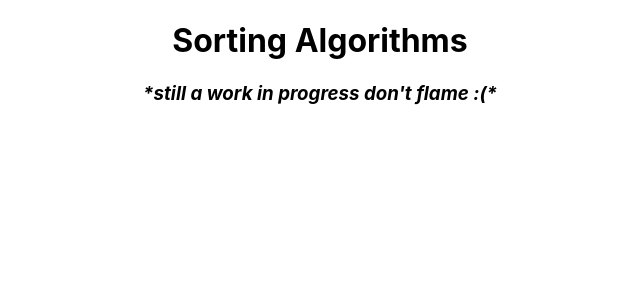
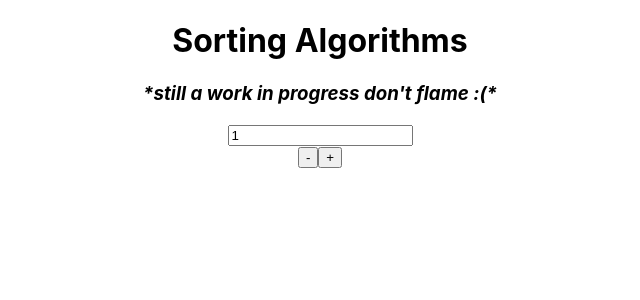
Before and after one commit to jmmabanta/sort-algo, a React (Create React App) app: page / in a window 1280 px wide. Shown: the top 300 px of the page, without its empty margins (320-960 px from the left). Built offline with nearby package versions, Linux system fonts and the light colour scheme.

Commit message:
Added input for data set size

```diff
--- a/src/App.tsx
+++ b/src/App.tsx
@@ -1,15 +1,25 @@
-import { Component } from "react";
+import React from "react";
 import "./App.css";
+import { useDataSize } from "./components/SetDataSize";
 
-export default class App extends Component {
-  render() {
+const App = () => {
+  const [value, add, subtract, handleChange] = useDataSize(1);
+
   return (
     <div className="App">
       <h1>Sorting Algorithms</h1>
       <h3>
         <i>*still a work in progress don't flame :(*</i>
       </h3>
+      <div className="data-size-form">
+        <input name="dataSize" value={value} onChange={handleChange}></input>
+        <div className="data-size-form-buttons">
+          <button onClick={subtract}>-</button>
+          <button onClick={add}>+</button>
+        </div>
+      </div>
     </div>
   );
-  }
-}
+};
+
+export default App;
--- /dev/null
+++ b/src/components/SetDataSize.tsx
@@ -0,0 +1,19 @@
+import React, { useState } from "react";
+
+export const useDataSize = (initialValue: number): any[] => {
+  const [value, setValue] = useState(initialValue);
+
+  const add = () => setValue((e) => e + 1);
+  const subtract = () => setValue((e) => (e > 1 ? e - 1 : 1));
+
+  const handleChange = (e: React.ChangeEvent<HTMLInputElement>) => {
+    const regexCheck = /^[0-9\b]+$/;
+    if (
+      e.target.value === "" ||
+      (regexCheck.test(e.target.value) && parseInt(e.target.value) >= 1)
+    )
+      setValue(parseInt(e.target.value));
+  };
+
+  return [value, add, subtract, handleChange];
+};
```
Lines whose indentation alone changed are shown as unchanged.
